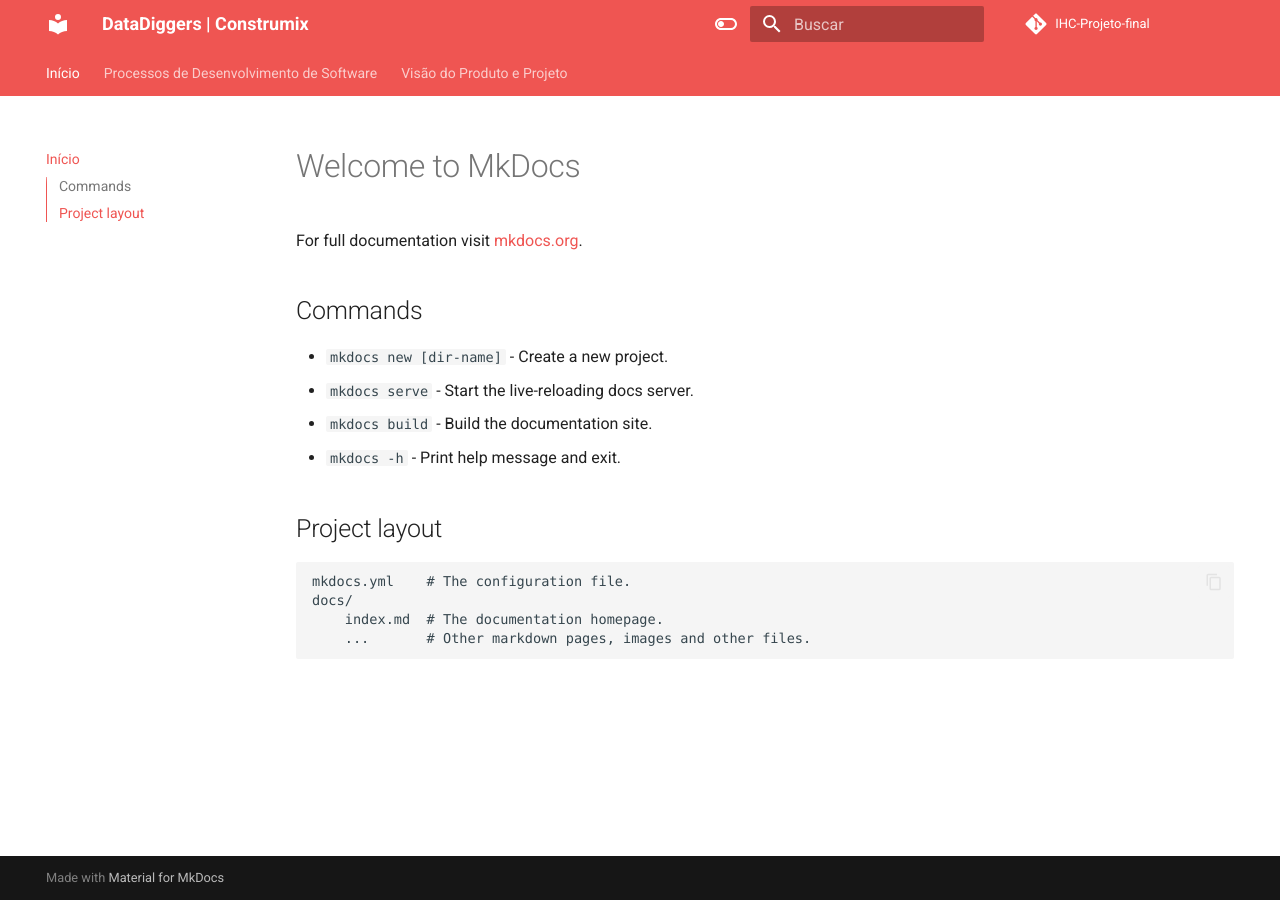
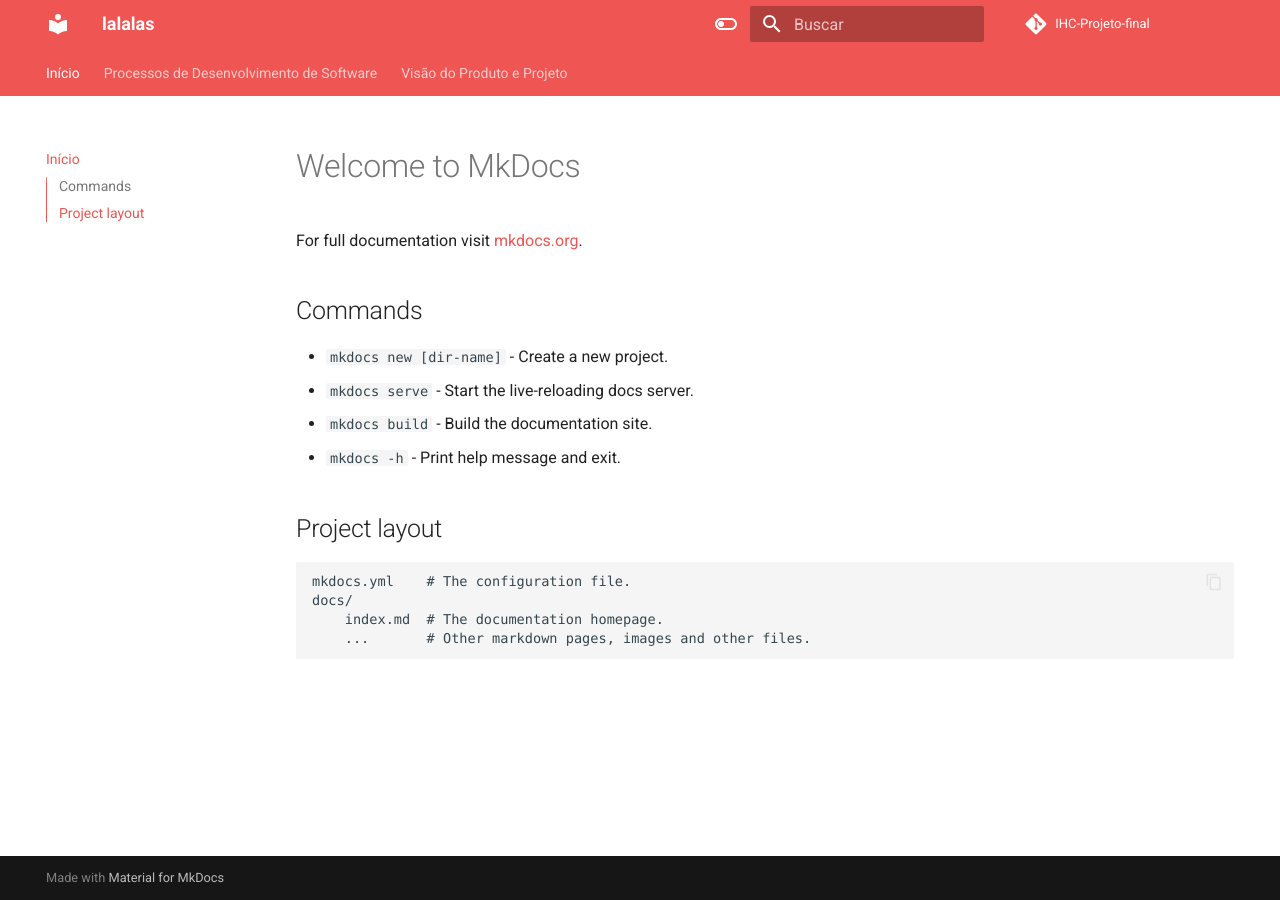
Before and after one commit to lucasvmx/IHC-Projeto-final, an MkDocs documentation site: the page built from docs/index.md, in a window 1280 px wide. Built offline with MkDocs 1.6.1 and Material for MkDocs 9.7.7, drawn with Linux system fonts in a browser that asks for light colours; some web fonts are replaced; comment, search, counter and statistics services are not loaded.

Commit message:
testando

```diff
--- a/mkdocs.yml
+++ b/mkdocs.yml
@@ -1,4 +1,4 @@
-site_name: DataDiggers | Construmix
+site_name: lalalas
 
 repo_name: "IHC-Projeto-final"
 repo_url: "https://github.com/lucasvmx/IHC-Projeto-final"
```
